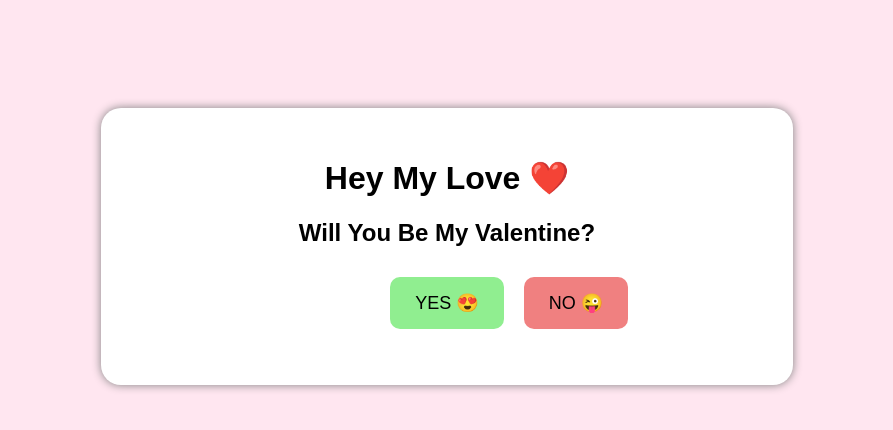
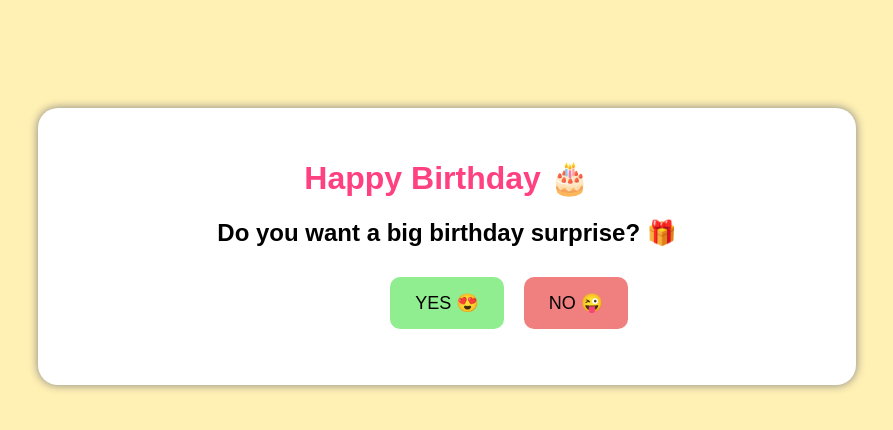
Before and after one commit to Manansinh28/1st-Repo, a plain HTML site: page index.html in a window 1280 px wide. Shown: the whole page, without its empty margins (193-1086 px from the left). Drawn offline with Linux system fonts and the light colour scheme.

Commit message:
birthday celebration

```diff
--- a/index.html
+++ b/index.html
@@ -1,11 +1,11 @@
 <!DOCTYPE html>
 <html>
 <head>
-    <title>For My Love ❤️</title>
+    <title>Happy Birthday ❤️</title>
 
     <style>
         body {
-            background-color: #ffe6f0;
+            background-color: #fff0b3;
             font-family: Arial;
             text-align: center;
             padding-top: 100px;
@@ -13,7 +13,7 @@
 
         .box {
             background: white;
-            width: 50%;
+            width: 60%;
             margin: auto;
             padding: 30px;
             border-radius: 20px;
@@ -37,15 +37,19 @@
             background-color: lightcoral;
             position: absolute;
         }
+
+        h1 {
+            color: #ff4081;
+        }
     </style>
 </head>
 
 <body>
 
 <div class="box">
-    <h1>Hey My Love ❤️</h1>
+    <h1>Happy Birthday 🎂</h1>
 
-    <h2>Will You Be My Valentine?</h2>
+    <h2>Do you want a big birthday surprise? 🎁</h2>
 
     <button id="yes" onclick="yesClick()">YES 😍</button>
     <button id="no" onmouseover="moveNo()">NO 😜</button>
@@ -56,7 +60,7 @@
 <script>
     function yesClick() {
         document.getElementById("message").innerHTML =
-        "Yayyyy! ❤️ I Love You So Much! Happy Valentine’s Day! 💖";
+        "Yayyy! 🎉🎂 You are the most special person in my life! Happy Birthday! ❤️";
     }
 
     function moveNo() {
```
